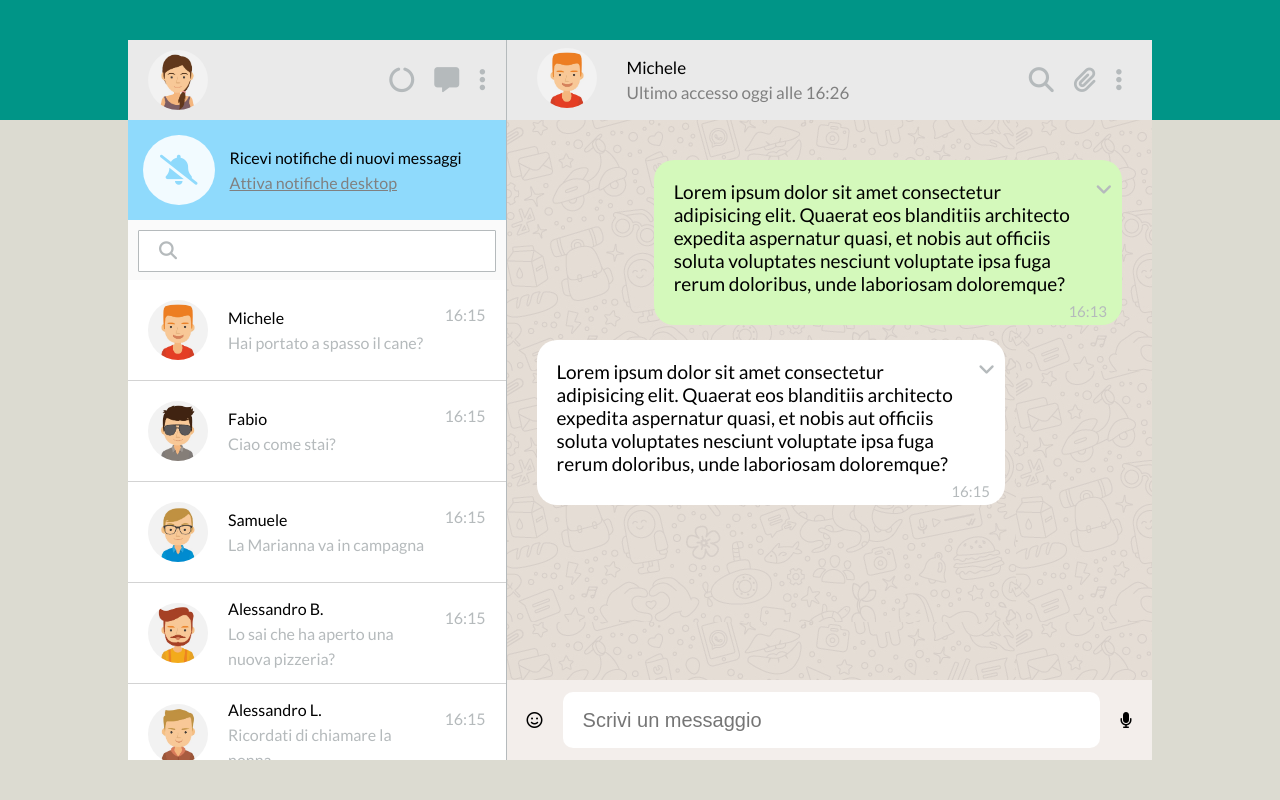
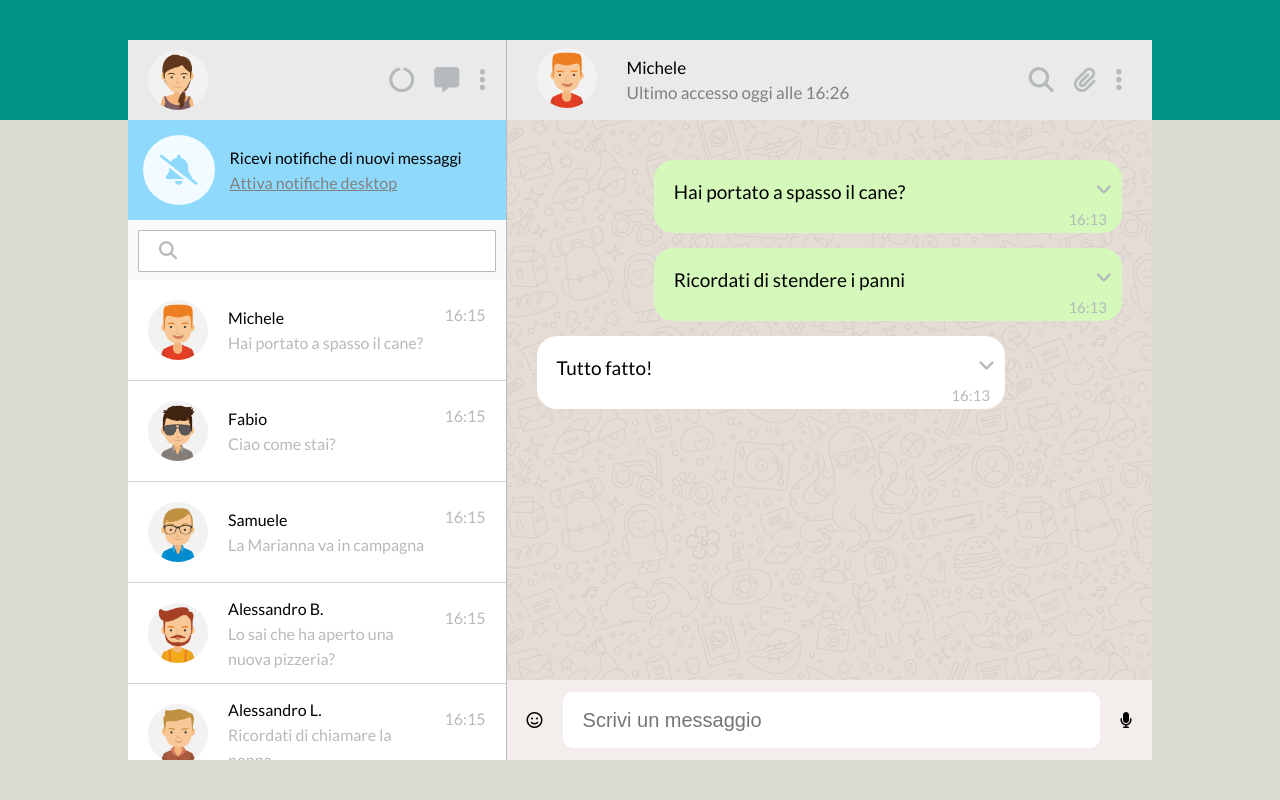
Before and after one commit to marcoceccarelli98/vue-boolzapp, a plain HTML site: page milestone2/index.html in a window 1280 px wide. Drawn offline with nearby package versions, Linux system fonts and the light colour scheme.

Commit message:
[Milestone 2] [UPD] Added dinamic messages

```diff
--- a/milestone2/css/_partials/common.css
+++ b/milestone2/css/_partials/common.css
@@ -194,12 +194,12 @@ main {
     margin-bottom: 15px;
 }
 
-#message .message-sent {
+#message .sent {
     float: right;
     background-color: var(--bg-message-sent);
 }
 
-#message .message-received {
+#message .received {
     background-color: white;
 }
 
--- a/milestone2/index.html
+++ b/milestone2/index.html
@@ -89,30 +89,14 @@
                 </section>
                 <section id="message">
                     <div class="row column">
-                        <div class="col">
-                            <div class="message-box message-sent">
+                        <div class="col" v-for="(message,index) in contacts[indexChat].messages">
+                            <div class="message-box"
+                                :class="{sent: contacts[indexChat].messages[index].status == 'sent',received: contacts[indexChat].messages[index].status == 'received'}">
                                 <p>
-                                    Lorem ipsum dolor sit amet consectetur adipisicing elit.
-                                    Quaerat eos blanditiis architecto expedita aspernatur
-                                    quasi, et nobis aut officiis soluta voluptates nesciunt
-                                    voluptate ipsa fuga rerum doloribus, unde laboriosam
-                                    doloremque?
+                                    {{ contacts[indexChat].messages[index].message }}
                                 </p>
                                 <i class="fas fa-angle-down"></i>
                                 <span class="time">16:13</span>
-                            </div>
-                        </div>
-                        <div class="col">
-                            <div class="message-box message-received">
-                                <p>
-                                    Lorem ipsum dolor sit amet consectetur adipisicing elit.
-                                    Quaerat eos blanditiis architecto expedita aspernatur
-                                    quasi, et nobis aut officiis soluta voluptates nesciunt
-                                    voluptate ipsa fuga rerum doloribus, unde laboriosam
-                                    doloremque?
-                                </p>
-                                <i class="fas fa-angle-down"></i>
-                                <span class="time">16:15</span>
                             </div>
                         </div>
                     </div>
--- a/milestone2/js/main.js
+++ b/milestone2/js/main.js
@@ -176,7 +176,6 @@ createApp({
     methods: {
         changeChat(index) {
             this.indexChat = index;
-            console.log(index);
         }
     }
 }).mount("#app");
```
